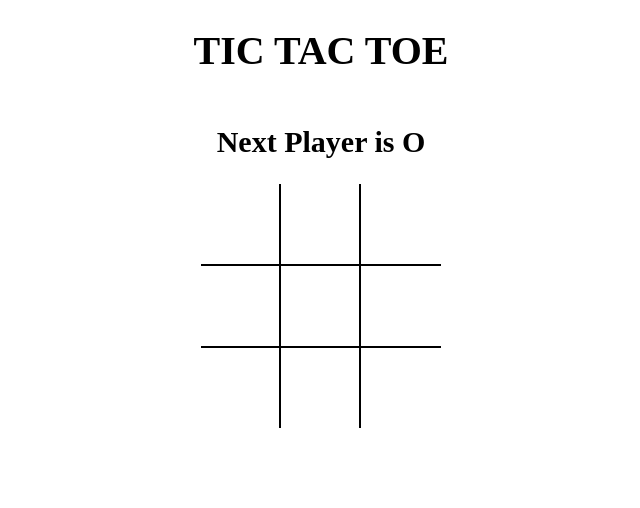
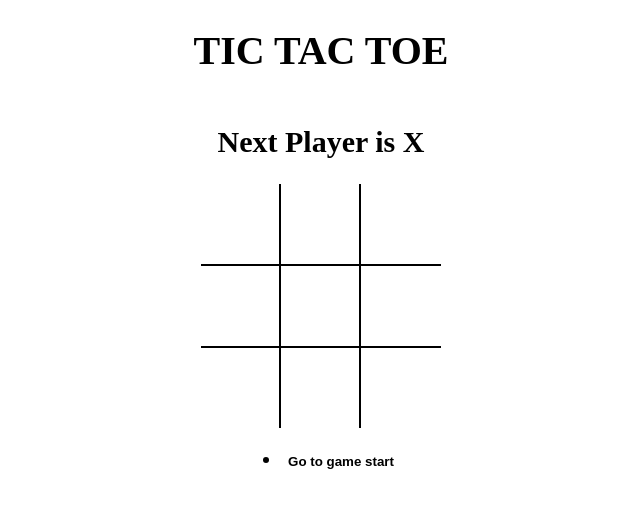
Before and after one commit to akarshitb/tictactoe, a React (Vite) app: page / in a window 1280 px wide. Shown: the top 508 px of the page, without its empty margins (319-959 px from the left). Built offline with nearby package versions, Linux system fonts and the light colour scheme.

Commit message:
Added gaming history

```diff
--- a/src/App.jsx
+++ b/src/App.jsx
@@ -1,39 +1,53 @@
-import React,{useState} from 'react';
+import React, { useState } from 'react';
 import Board from './components/Board';
+import History from './components/History';
 import { calculateWinner } from './helper';
 
 import './styles/root.scss';
 
-export default function () {
+const App= () => {
+  const [history, setHistory] = useState([{
+    board: Array(9).fill(null), isXNext: true }]);
+  const [currentMove,setCurrentMove]=useState(0);
 
-  const [board,setBoard]=useState(Array(9).fill(null));
-  const [isXNext,setIsXnext]=useState(false);
-  const winner = calculateWinner(board);
-  const message = winner?`Winner is ${winner}`
-  : `Next Player is ${isXNext?'X':'O'}`;
+  const current=history[currentMove];
 
-  const handleSquareClick= (position)=>{
+  const winner = calculateWinner(current.board);
+  const message = winner
+    ? `Winner is ${winner}`
+    : `Next Player is ${current.isXNext ? 'X' : 'O'}`;
 
-    if (board[position]||winner){
+  const handleSquareClick = position => {
+    if (current.board[position] || winner) {
       return;
     }
 
-    setBoard((prev)=>{
-      return prev.map((square,pos)=>{
-        if (pos === position){
-          return isXNext? 'X':'O'
+    setHistory(prev => {
+      const last =prev[prev.length-1];
+
+      const newBoard= last.board.map((square, pos) => {
+        if (pos === position) {
+          return last.isXNext ? 'X' : 'O';
         }
-        return square
-      })
-    })
-    setIsXnext((prev)=>!prev)
+        return square;
+      });
+
+      return prev.concat({board:newBoard,isXNext:!last.isXNext});
+    });
+
+    setCurrentMove(prev=>prev+1);
+  };
+
+  const moveTo =(move)=>{
+    setCurrentMove(move)
   }
-
   return (
     <div className="app">
-      <h1> TIC TAC TOE </h1>
-      <h2>{message}</h2>
-      <Board board={board} handleSquareClick={handleSquareClick}/>
+      <h1> TIC TAC TOE </h1> <h2> {message} </h2>
+      <Board board={current.board} handleSquareClick={handleSquareClick} />
+      <History history={history} moveTo={moveTo} currentMove={currentMove} />
     </div>
   );
 }
+
+export default App;
--- /dev/null
+++ b/src/components/History.jsx
@@ -0,0 +1,28 @@
+import React from 'react';
+
+const history = ({history,moveTo,currentMove}) => {
+  return (
+    <ul>
+      {
+        history.map((_,move)=>{
+          return(
+        <li key={move}>
+        <button style={
+          {
+            fontWeight : move ===currentMove? 'bold':'normal'
+          }
+        }type="button" onClick={()=>{
+          moveTo(move)
+        }}>
+          {
+          move===0?"Go to game start": `Go to move #${move}`}
+        </button>
+        </li>);
+        })
+      }
+
+    </ul>
+  );
+}
+
+export default history;
```
